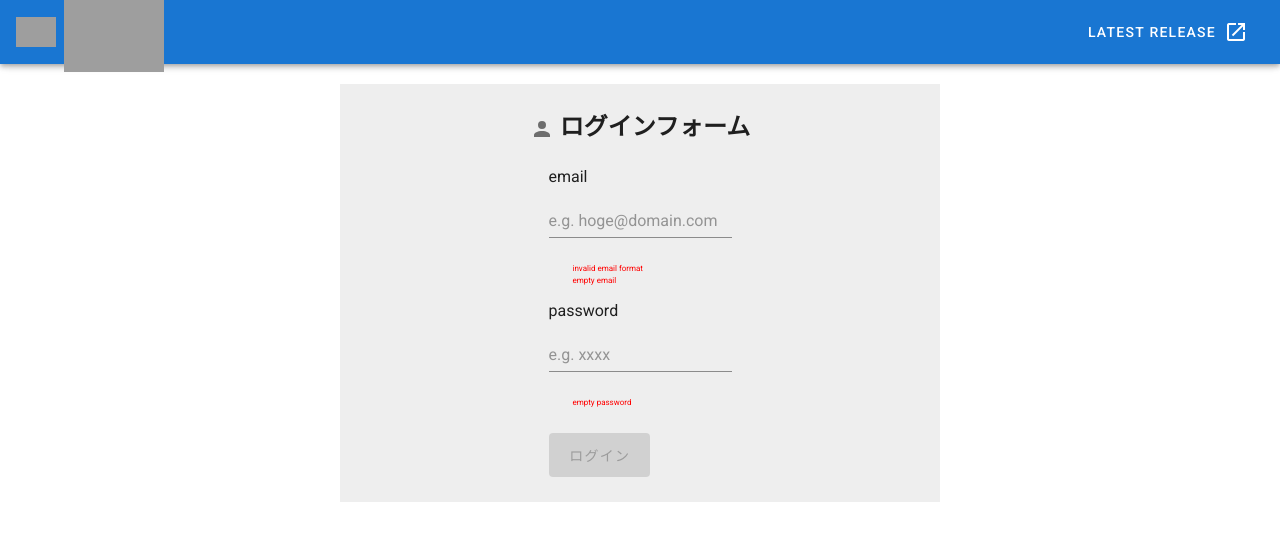
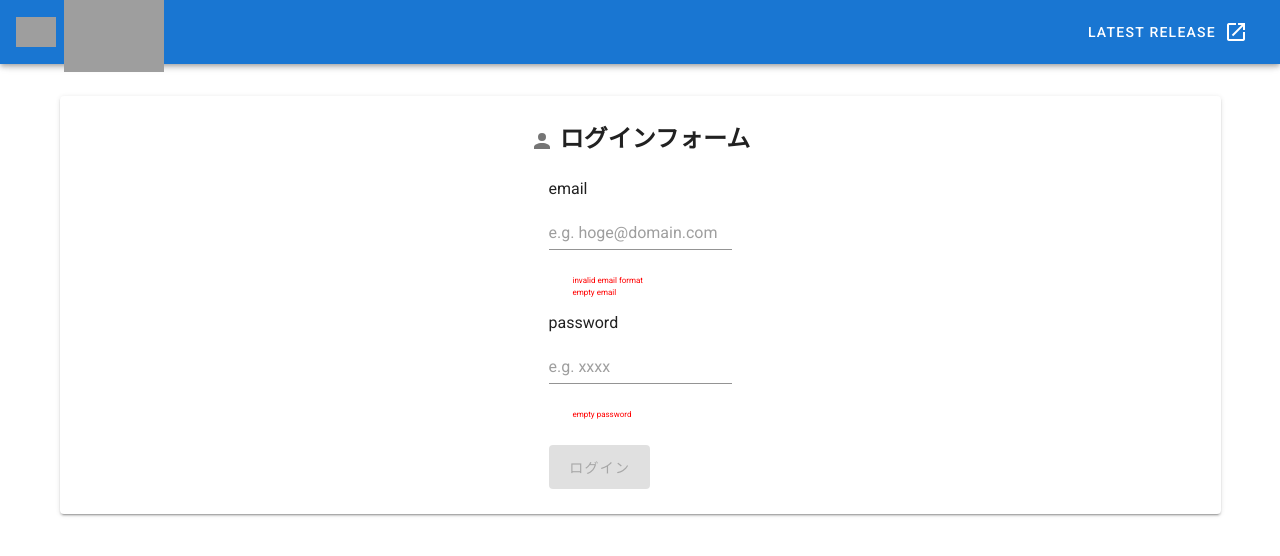
Before and after one commit to itsuki-n22/vuetify-ts-sample, a Vue app: page /login in a window 1280 px wide. Shown: the top 556 px of the page. Built offline with nearby package versions, Linux system fonts and the light colour scheme; grey boxes are pictures that could not be loaded.

Commit message:
ログイン状態永続化

```diff
--- a/package.json
+++ b/package.json
@@ -16,7 +16,8 @@
     "vue": "^2.6.11",
     "vue-router": "^3.2.0",
     "vuetify": "^2.4.0",
-    "vuex": "^3.4.0"
+    "vuex": "^3.4.0",
+    "vuex-persistedstate": "^4.0.0-beta.3"
   },
   "devDependencies": {
     "@mdi/font": "^5.9.55",
--- a/src/components/templates/KbnLoginView.vue
+++ b/src/components/templates/KbnLoginView.vue
@@ -1,8 +1,12 @@
 <template>
-  <div class="login-view mt-5">
-    <h2><v-icon>{{ this.accountIcon }}</v-icon> ログインフォーム </h2>
-    <KbnLoginForm :onlogin="handleLogin" />
-  </div>
+  <v-container>
+    <v-card elevation="2">
+      <div class="login-view mt-5">
+        <h2><v-icon>{{ this.accountIcon }}</v-icon> ログインフォーム </h2>
+        <KbnLoginForm :onlogin="handleLogin" />
+      </div>
+    </v-card>
+  </v-container>
 </template>
 
 <script>
@@ -36,9 +40,7 @@ export default {
 
 <style scoped>
 .login-view {
-  width: 600px;
   margin: 0 auto;
-  background: #eee;
   padding: 25px;
 }
 h2 {
--- a/src/store/index.ts
+++ b/src/store/index.ts
@@ -3,7 +3,7 @@ import Vuex from "vuex";
 import actions from "./actions"
 //import getters from "./getters"
 import mutations from "./mutations"
-//import createPersistedState from "vuex-persistedstate"
+import createPersistedState from "vuex-persistedstate"
 
 Vue.use(Vuex)
 
@@ -23,5 +23,5 @@ export default new Vuex.Store({
   mutations,
   state,
   strict: process.env.NODE_ENV !== 'production',
-//  plugins: [createPersistedState()]
+  plugins: [createPersistedState()]
 })
```
Also changed, not shown: 1 other file (tests, documents, lock files or other folders).
